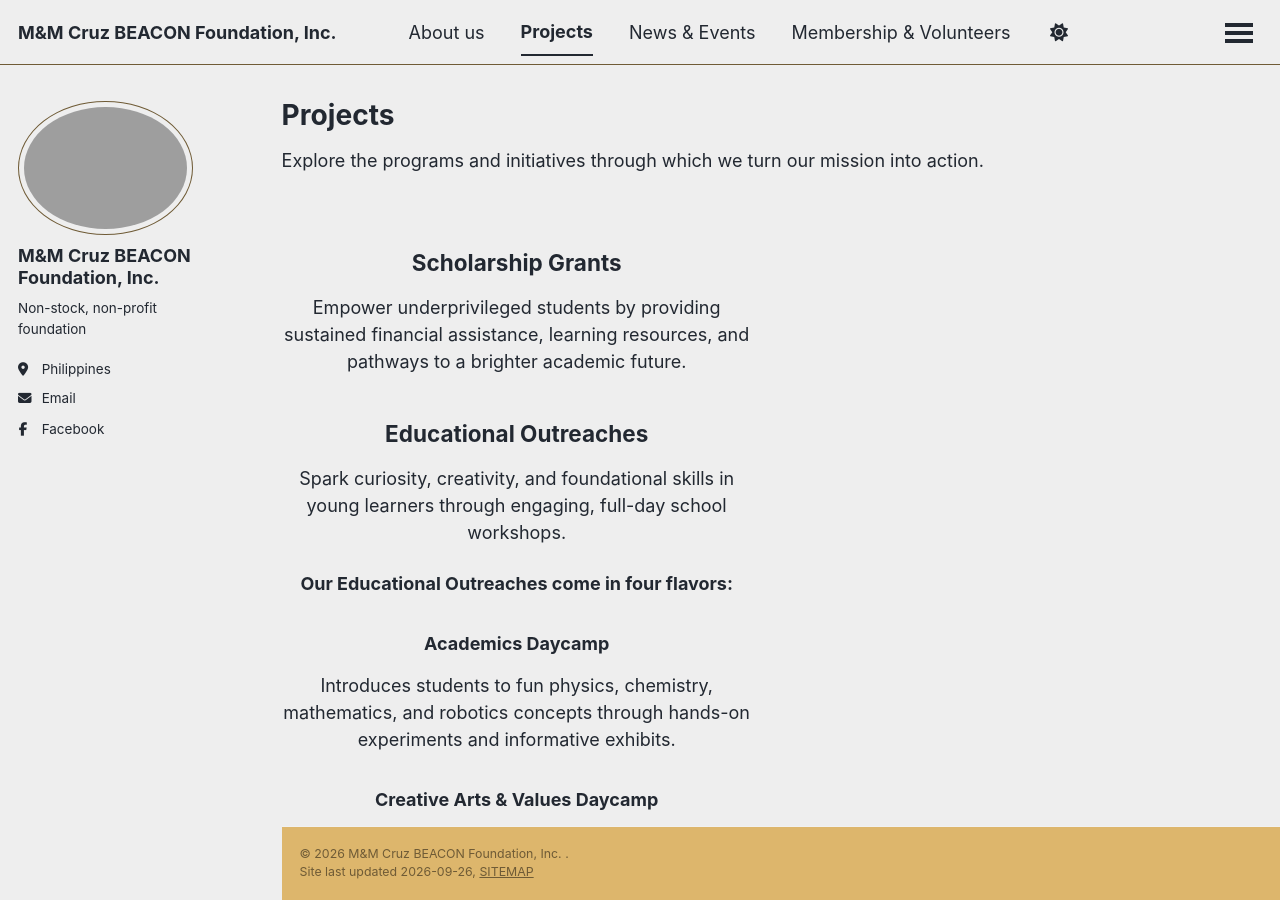
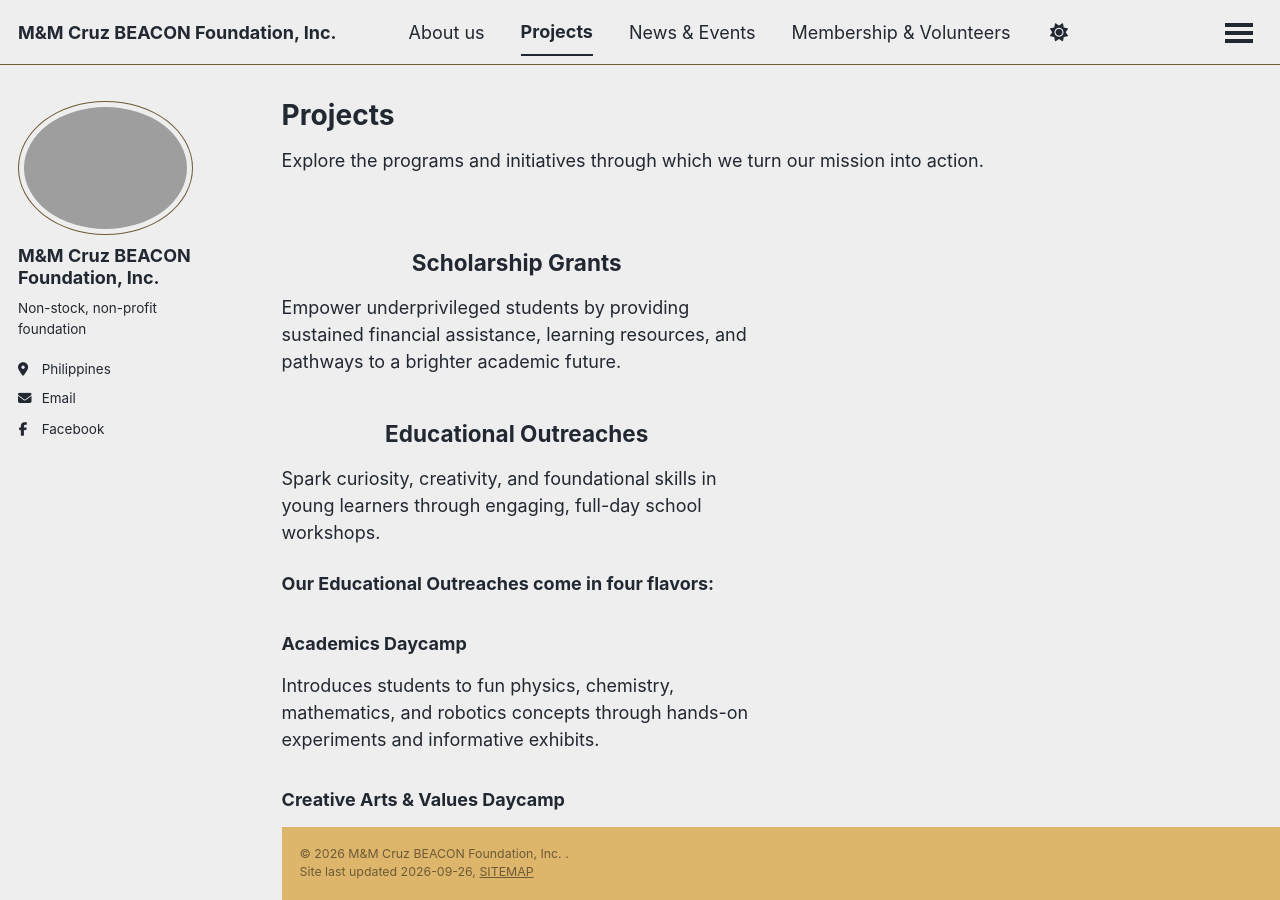
Before and after one commit to mccruz-foundation/mmcfoundation, a Jekyll site: the page built from _pages/projects.html, in a window 1280 px wide and 900 px high. Built offline with Jekyll 4.4.1, drawn with Linux system fonts in a browser that asks for light colours; a script that is not in the unit is left out.

Commit message:
Update projects.html

```diff
--- a/_pages/projects.html
+++ b/_pages/projects.html
@@ -8,16 +8,16 @@ author_profile: true
 <p> Explore the programs and initiatives through which we turn our mission into action. </p> <div style=" display: grid; grid-template-columns: 1fr 1fr; gap: 40px; margin-top: 30px; align-items: start; ">
 
 <!-- Left Column -->
-  <div style="text-align: center;">
+  <div>
 <!-- Scholarship Grants -->
-<h2>Scholarship Grants</h2>
+<h2 style="text-align: center;">Scholarship Grants</h2>
 <p>
   Empower underprivileged students by providing sustained financial assistance,
   learning resources, and pathways to a brighter academic future.
 </p>
 
 <!-- Educational Outreaches -->
-<h2>Educational Outreaches</h2>
+<h2 style="text-align: center;">Educational Outreaches</h2>
 <p>
   Spark curiosity, creativity, and foundational skills in young learners through
   engaging, full-day school workshops.
@@ -51,16 +51,16 @@ author_profile: true
   by giving them a window into the cosmos.
 </p>
 
-<div style="text-align: center;"> <!-- Right Column --> <div>
+<div> <!-- Right Column --> <div>
 <!-- Feeding Programs -->
-<h2>Feeding Programs</h2>
+<h2 style="text-align: center;">Feeding Programs</h2>
 <p>
   Promote healthy development by serving balanced, nutrient-dense meals alongside
   nutrition education during key seasons.
 </p>
 
 <!-- Medical Missions -->
-<h2>Medical Missions</h2>
+<h2 style="text-align: center;">Medical Missions</h2>
 <p>
   Safeguard and improve children's health by offering free check-ups and delivering
   vital prescription medicines and dietary supplements directly to local communities.
```
